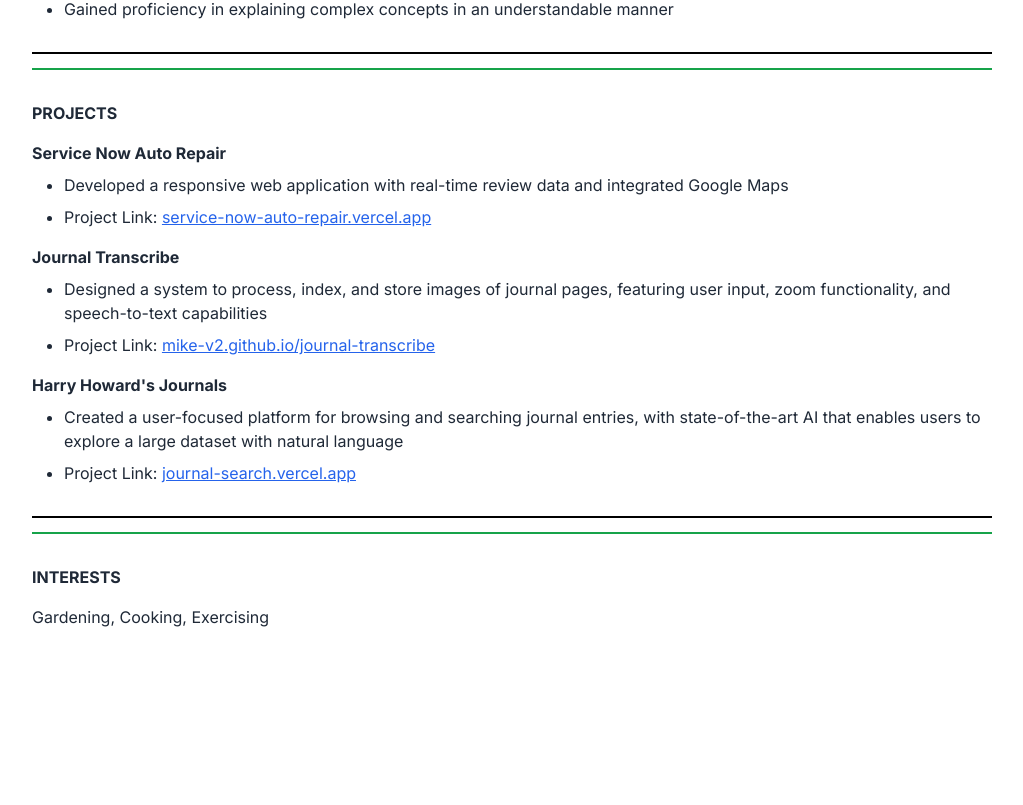
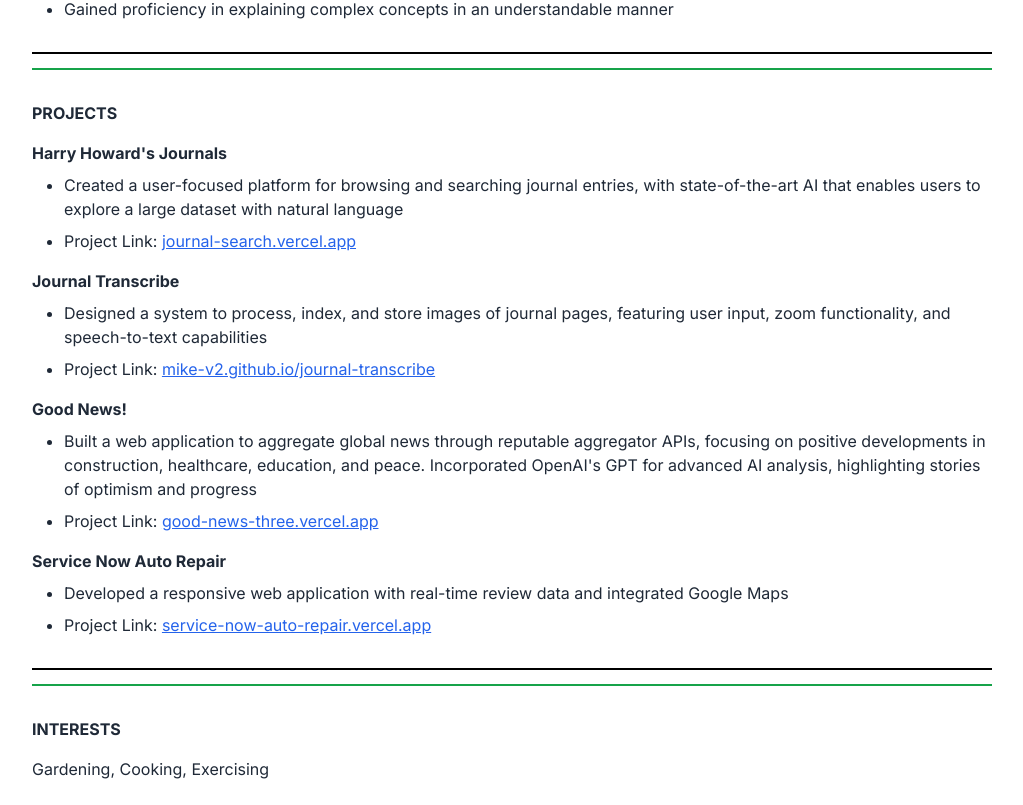
Before and after one commit to mike-v2/portfolio, a Next.js app: page /resume in a window 1280 px wide. Shown: the part 1159-1964 px from the top of the page, without its empty margins (128-1151 px from the left). Before the commit the page ends 1812 px from the top, so only its background shows below. Built offline with nearby package versions, Linux system fonts and the light colour scheme.

Commit message:
add project to resume page

```diff
--- a/app/resume/page.tsx
+++ b/app/resume/page.tsx
@@ -128,16 +128,17 @@ export default function Resume() {
           <h2 className='font-bold pb-4'>
             PROJECTS
           </h2>
-          <div className='pb-4'>
+          <div className="flex flex-col gap-y-4">
+            <div className=''>
               <h4 className='font-bold pb-2'>
-              Service Now Auto Repair
+                Harry Howard&apos;s Journals
               </h4>
               <ul className='flex flex-col gap-y-2 list-disc ps-8'>
-              <li>Developed a responsive web application with real-time review data and integrated Google Maps</li>
-              <li>Project Link: <a href="https://service-now-auto-repair.vercel.app/" className='underline text-blue-600 hover:text-blue-800 visited:text-purple-600' >service-now-auto-repair.vercel.app</a></li>
+                <li>Created a user-focused platform for browsing and searching journal entries, with state-of-the-art AI that enables users to explore a large dataset with natural language</li>
+                <li>Project Link: <a href="https://journal-search.vercel.app/" className='underline text-blue-600 hover:text-blue-800 visited:text-purple-600'>journal-search.vercel.app</a></li>
               </ul>
             </div>
-          <div className='pb-4'>
+            <div className=''>
               <h4 className='font-bold pb-2'>
                 Journal Transcribe
               </h4>
@@ -148,18 +149,27 @@ export default function Resume() {
             </div>
             <div className=''>
               <h4 className='font-bold pb-2'>
-              Harry Howard&apos;s Journals
+                Good News!
               </h4>
               <ul className='flex flex-col gap-y-2 list-disc ps-8'>
-              <li>Created a user-focused platform for browsing and searching journal entries, with state-of-the-art AI that enables users to explore a large dataset with natural language</li>
-              <li>Project Link: <a href="https://journal-search.vercel.app/" className='underline text-blue-600 hover:text-blue-800 visited:text-purple-600'>journal-search.vercel.app</a></li>
+                <li>Built a web application to aggregate global news through reputable aggregator APIs, focusing on positive developments in construction, healthcare, education, and peace. Incorporated OpenAI's GPT for advanced AI analysis, highlighting stories of optimism and progress</li>
+                <li>Project Link: <a href="https://good-news-three.vercel.app/" className='underline text-blue-600 hover:text-blue-800 visited:text-purple-600'>good-news-three.vercel.app</a></li>
               </ul>
+            </div>
+            <div className=''>
+              <h4 className='font-bold pb-2'>
+                Service Now Auto Repair
+              </h4>
+              <ul className='flex flex-col gap-y-2 list-disc ps-8'>
+                <li>Developed a responsive web application with real-time review data and integrated Google Maps</li>
+                <li>Project Link: <a href="https://service-now-auto-repair.vercel.app/" className='underline text-blue-600 hover:text-blue-800 visited:text-purple-600' >service-now-auto-repair.vercel.app</a></li>
+              </ul>
+            </div>
           </div>
         </div>
 
         <div className="divider my-0 before:bg-black after:bg-black dark:before:bg-slate-400 dark:after:bg-slate-400"></div>
         <div className="divider my-0 before:bg-green-600 after:bg-green-600"></div>
-
 
         <div className='py-6'>
           <h2 className='font-bold'>
```
Also changed, not shown: public/images/good-news.jpg. Lines whose indentation alone changed are shown as unchanged.
